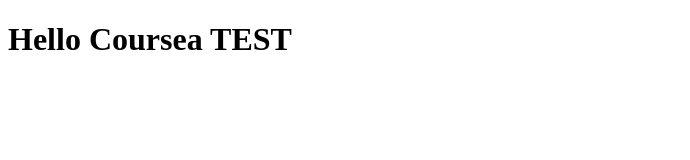
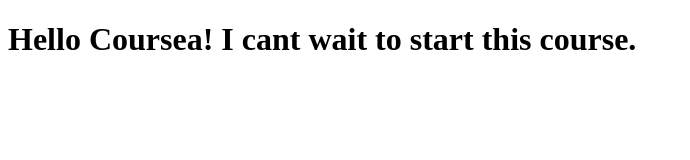
Before and after one commit to thetheaye/COUREA-SPW-ANGULARJS, a plain HTML site: page index.html in a window 1280 px wide. Shown: the whole page, without its empty margins (0-690 px from the left). Drawn offline with Linux system fonts and the light colour scheme.

Commit message:
modified index file.

```diff
--- a/index.html
+++ b/index.html
@@ -5,6 +5,6 @@
     <title>Hello</title>
   </head>
   <body>
-    <h1>Hello Coursea TEST</h1>
+    <h1>Hello Coursea! I cant wait to start this course.</h1>
   </body>
 </html>
```
